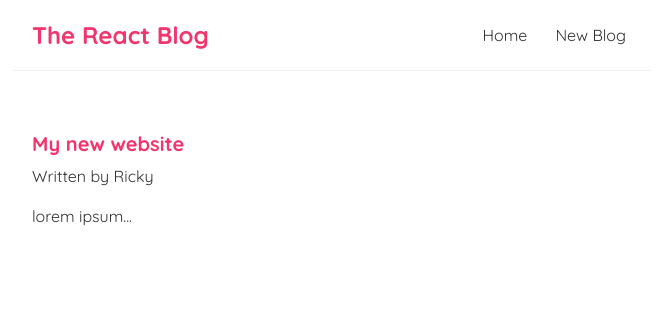
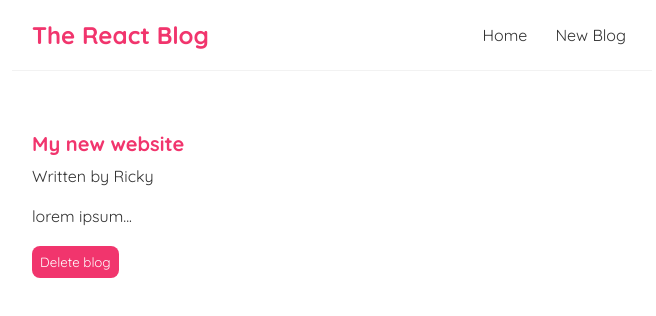
Before and after one commit to rmavlingcar/react-tutorial, a React (Create React App) app in the folder react-tutorial-blog/: page /blogs/1 in a window 1280 px wide. Shown: the top 316 px of the page, without its empty margins (308-964 px from the left). Built offline with nearby package versions, Linux system fonts and the light colour scheme; data requests are answered from the project's data file.

Commit message:
Completed tutorial #31

```diff
--- a/react-tutorial-blog/src/BlogDetails.js
+++ b/react-tutorial-blog/src/BlogDetails.js
@@ -1,10 +1,19 @@
-import { useParams } from "react-router-dom";
+import { useHistory, useParams } from "react-router-dom";
 import useFetch from "./useFetch";
 
 const BlogDetails = () => {
 
     const { id } = useParams();
     const { data:blog , error, isPending } = useFetch('http://localhost:8000/blogs/' + id);
+    const history = useHistory();
+
+    const handleClick = () => {
+        fetch('http://localhost:8000/blogs/' + blog.id, {
+            method: 'DELETE'
+        }).then(() => {
+            history.push('/');
+        })
+    }
 
     return (
         <div className="blog-details">
@@ -15,6 +24,7 @@
                     <h2>{ blog.title }</h2>
                     <p>Written by { blog.author }</p>
                     <div>{ blog.body }</div>
+                    <button onClick={ handleClick }>Delete blog</button>
                 </article>
             )}
         </div>
```
